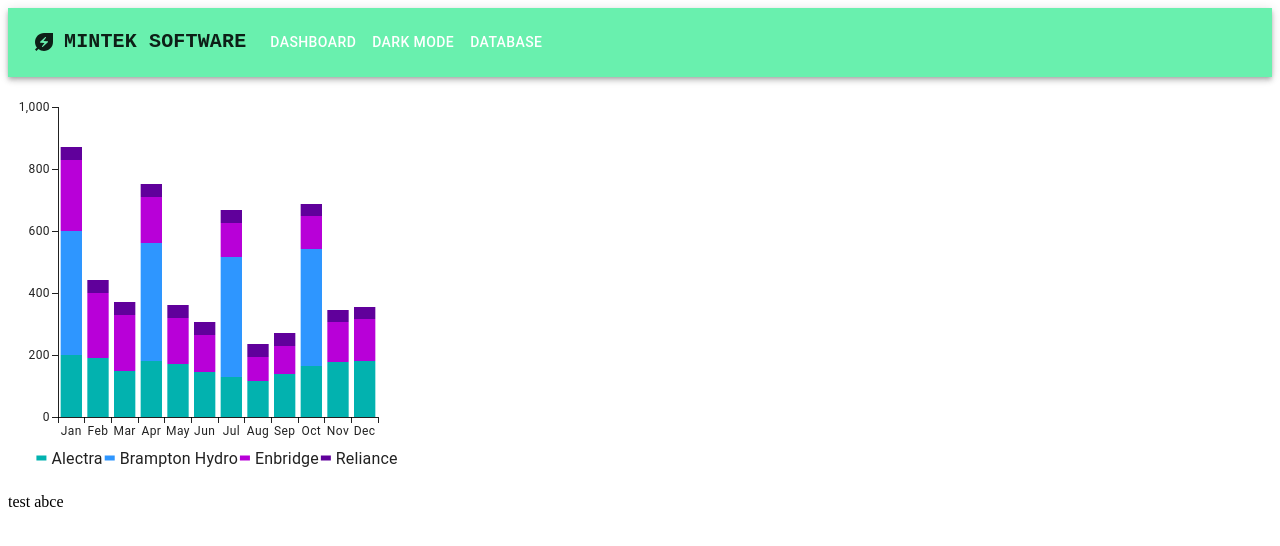
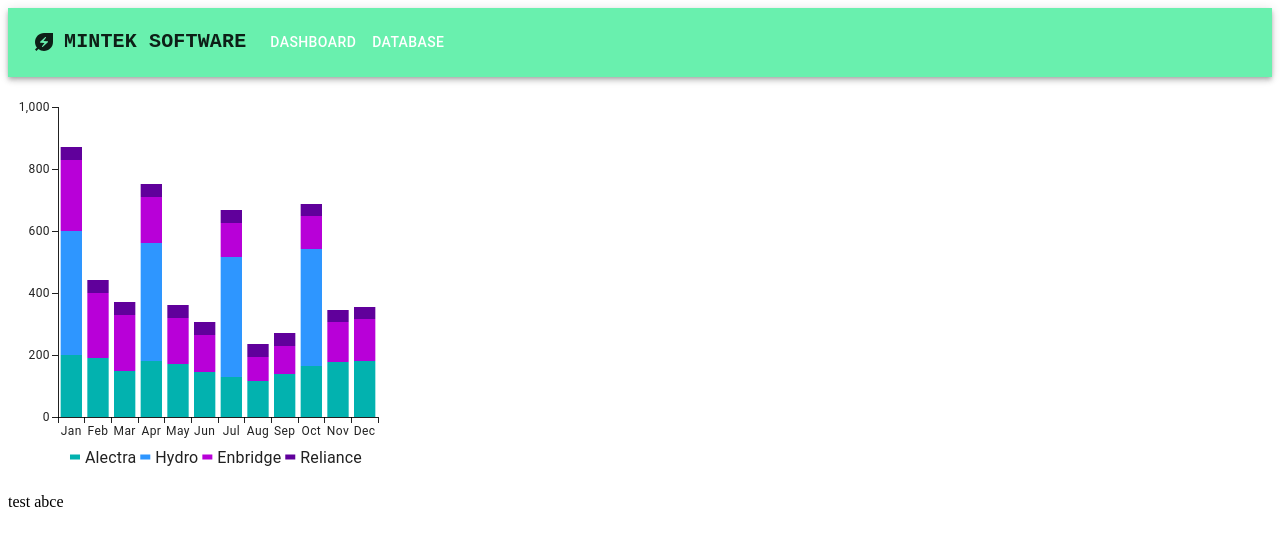
Before and after one commit to Siddharth-A/utility_tracker, a React (Vite) app in the folder utility-tracker/: page / in a window 1280 px wide. Shown: the top 546 px of the page. Built offline with nearby package versions, Linux system fonts and the light colour scheme.

Commit message:
Add dark mode button in Navbar

```diff
--- a/utility-tracker/src/components/Chart.jsx
+++ b/utility-tracker/src/components/Chart.jsx
@@ -14,7 +14,7 @@
         { dataKey: "Reliance", stack: "liability" },
       ])}
       xAxis={[{ scaleType: "band", dataKey: "month" }]}
-      slotProps={{ legend: { position: { vertical: "bottom" }, itemMarkWidth:10, itemMarkHeight:5, itemGap:2 } }}
+      slotProps={{ legend: { position: { vertical: "bottom", horizontal:"middle" }, itemMarkWidth:10, itemMarkHeight:5, itemGap:4 } }}
       width={420}
       height={400}
       margin={{ top: 30, bottom: 60 }}
--- a/utility-tracker/src/components/Navbar.jsx
+++ b/utility-tracker/src/components/Navbar.jsx
@@ -1,21 +1,21 @@
-import * as React from 'react';
-import AppBar from '@mui/material/AppBar';
-import Box from '@mui/material/Box';
-import Toolbar from '@mui/material/Toolbar';
-import IconButton from '@mui/material/IconButton';
-import Typography from '@mui/material/Typography';
-import Menu from '@mui/material/Menu';
-import MenuIcon from '@mui/icons-material/Menu';
-import Container from '@mui/material/Container';
-import Avatar from '@mui/material/Avatar';
-import Button from '@mui/material/Button';
-import Tooltip from '@mui/material/Tooltip';
-import MenuItem from '@mui/material/MenuItem';
-// import AdbIcon from '@mui/icons-material/Adb';
-import EnergySavingsLeafIcon from '@mui/icons-material/EnergySavingsLeaf';
+import * as React from "react";
+import AppBar from "@mui/material/AppBar";
+import Box from "@mui/material/Box";
+import Toolbar from "@mui/material/Toolbar";
+import IconButton from "@mui/material/IconButton";
+import Typography from "@mui/material/Typography";
+import Menu from "@mui/material/Menu";
+import MenuIcon from "@mui/icons-material/Menu";
+import Container from "@mui/material/Container";
+import Avatar from "@mui/material/Avatar";
+import Button from "@mui/material/Button";
+import Tooltip from "@mui/material/Tooltip";
+import MenuItem from "@mui/material/MenuItem";
+import DarkModeIcon from "@mui/icons-material/DarkMode";
+import EnergySavingsLeafIcon from "@mui/icons-material/EnergySavingsLeaf";
 
-const pages = ['Dashboard', 'Dark Mode', 'Database'];
-const settings = ['Profile', 'Account', 'Dashboard', 'Logout'];
+const pages = ["Dashboard", "Database"];
+const settings = ["Profile", "Account", "Dashboard", "Logout"];
 
 function Navbar() {
   const [anchorElNav, setAnchorElNav] = React.useState(null);
@@ -40,7 +40,9 @@
     <AppBar position="static">
       <Container maxWidth="xl">
         <Toolbar disableGutters>
-          <EnergySavingsLeafIcon sx={{ display: { xs: 'none', md: 'flex' }, mr: 1 }} />
+          <EnergySavingsLeafIcon
+            sx={{ display: { xs: "none", md: "flex" }, mr: 1 }}
+          />
           <Typography
             variant="h6"
             noWrap
@@ -48,17 +50,17 @@
             href="#app-bar-with-responsive-menu"
             sx={{
               mr: 2,
-              display: { xs: 'none', md: 'flex' },
-              fontFamily: 'monospace',
+              display: { xs: "none", md: "flex" },
+              fontFamily: "monospace",
               fontWeight: 600,
-              color: 'inherit',
-              textDecoration: 'none',
+              color: "inherit",
+              textDecoration: "none",
             }}
           >
             MINTEK SOFTWARE
           </Typography>
 
-          <Box sx={{ flexGrow: 1, display: { xs: 'flex', md: 'none' } }}>
+          <Box sx={{ flexGrow: 1, display: { xs: "flex", md: "none" } }}>
             <IconButton
               size="large"
               aria-label="account of current user"
@@ -73,26 +75,28 @@
               id="menu-appbar"
               anchorEl={anchorElNav}
               anchorOrigin={{
-                vertical: 'bottom',
-                horizontal: 'left',
+                vertical: "bottom",
+                horizontal: "left",
               }}
               keepMounted
               transformOrigin={{
-                vertical: 'top',
-                horizontal: 'left',
+                vertical: "top",
+                horizontal: "left",
               }}
               open={Boolean(anchorElNav)}
               onClose={handleCloseNavMenu}
-              sx={{ display: { xs: 'block', md: 'none' } }}
+              sx={{ display: { xs: "block", md: "none" } }}
             >
               {pages.map((page) => (
                 <MenuItem key={page} onClick={handleCloseNavMenu}>
-                  <Typography sx={{ textAlign: 'center' }}>{page}</Typography>
+                  <Typography sx={{ textAlign: "center" }}>{page}</Typography>
                 </MenuItem>
               ))}
             </Menu>
           </Box>
-          <EnergySavingsLeafIcon sx={{ display: { xs: 'flex', md: 'none' }, mr: 1 }} />
+          <EnergySavingsLeafIcon
+            sx={{ display: { xs: "flex", md: "none" }, mr: 1 }}
+          />
           <Typography
             variant="h6"
             noWrap
@@ -100,59 +104,36 @@
             href="#app-bar-with-responsive-menu"
             sx={{
               mr: 2,
-              display: { xs: 'flex', md: 'none' },
+              display: { xs: "flex", md: "none" },
               flexGrow: 1,
-              fontFamily: 'monospace',
+              fontFamily: "monospace",
               fontWeight: 600,
-              color: 'inherit',
-              textDecoration: 'none',
+              color: "inherit",
+              textDecoration: "none",
             }}
           >
             MINTEK SOFTWARE
           </Typography>
-          <Box sx={{ flexGrow: 1, display: { xs: 'none', md: 'flex' } }}>
+          <DarkModeIcon sx={{ display: { xs: "flex", md: "none" }, mr: 1 }} />
+          {/* <Button onClick={() => setDarkTheme((darkTheme) => !darkTheme)}>
+            <DarkModeIcon sx={{ display: { xs: "flex", md: "none" }, mr: 1 }} />
+          </Button> */}
+
+          <Box sx={{ flexGrow: 1, display: { xs: "none", md: "flex" } }}>
             {pages.map((page) => (
               <Button
                 key={page}
                 onClick={handleCloseNavMenu}
-                sx={{ my: 2, color: 'white', display: 'block' }}
+                sx={{ my: 2, color: "white", display: "block" }}
               >
                 {page}
               </Button>
             ))}
           </Box>
-          {/* <Box sx={{ flexGrow: 0 }}>
-            <Tooltip title="Open settings">
-              <IconButton onClick={handleOpenUserMenu} sx={{ p: 0 }}>
-                <Avatar alt="X" src="/static/images/avatar/2.jpg" />
-              </IconButton>
-            </Tooltip>
-            <Menu
-              sx={{ mt: '45px' }}
-              id="menu-appbar"
-              anchorEl={anchorElUser}
-              anchorOrigin={{
-                vertical: 'top',
-                horizontal: 'right',
-              }}
-              keepMounted
-              transformOrigin={{
-                vertical: 'top',
-                horizontal: 'right',
-              }}
-              open={Boolean(anchorElUser)}
-              onClose={handleCloseUserMenu}
-            >
-              {settings.map((setting) => (
-                <MenuItem key={setting} onClick={handleCloseUserMenu}>
-                  <Typography sx={{ textAlign: 'center' }}>{setting}</Typography>
-                </MenuItem>
-              ))}
-            </Menu>
-          </Box> */}
         </Toolbar>
       </Container>
     </AppBar>
   );
 }
+// export default Navbar({setDarkTheme});
 export default Navbar;
--- a/utility-tracker/src/components/data.jsx
+++ b/utility-tracker/src/components/data.jsx
@@ -2,7 +2,7 @@
 
 const translations = {
     Alectra: 'Alectra',
-    Bhydro: 'Brampton Hydro',
+    Bhydro: 'Hydro',
     Enbridge: 'Enbridge',
     Reliance: 'Reliance',
   };
```
